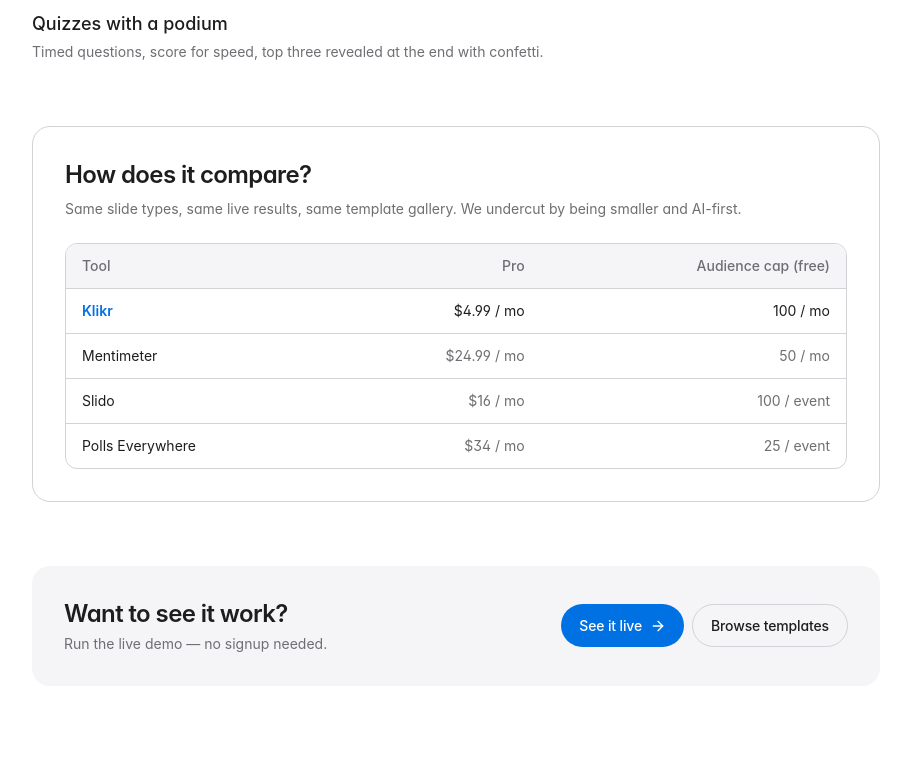
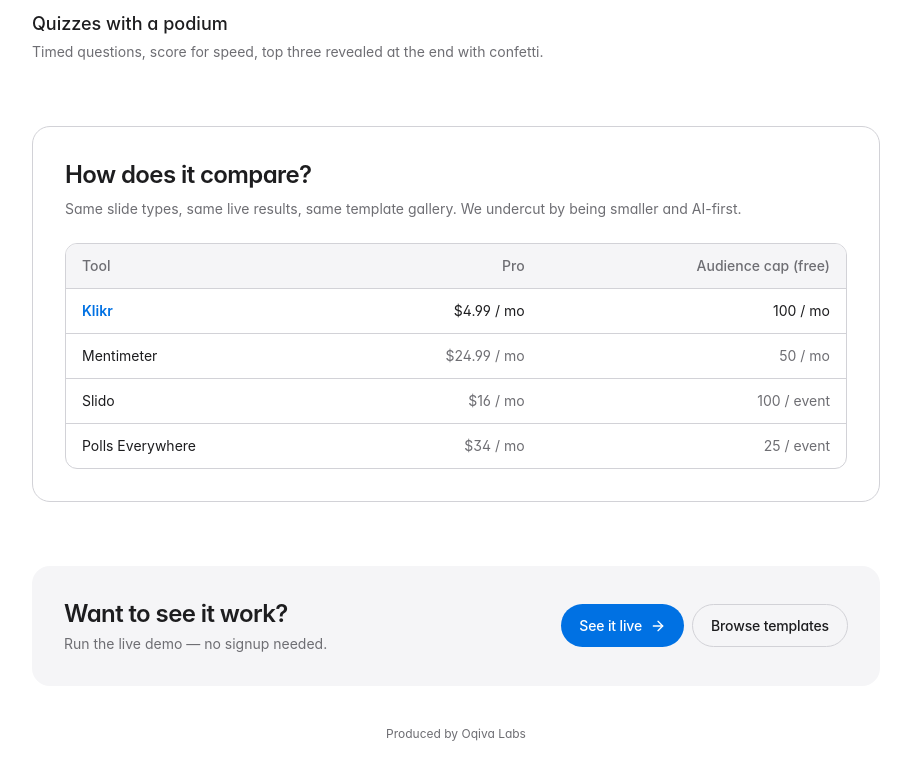
Before and after one commit to wutcharinth/Klikr, a Next.js app: page /about in a window 1280 px wide. Shown: the part 3738-4518 px from the top of the page, without its empty margins (184-1095 px from the left). Before the commit the page ends 4464 px from the top, so only its background shows below. Built offline with nearby package versions, Linux system fonts and the light colour scheme; no server answers.

Commit message:
chore: add Oqiva Labs attribution to landing, about, and README

```diff
--- a/app/about/page.tsx
+++ b/app/about/page.tsx
@@ -131,6 +131,18 @@
           <Link href="/templates" className="btn-ghost">{t("browseTemplates")}</Link>
         </div>
       </section>
+
+      <p className="mt-10 text-center text-xs muted-text">
+        Produced by{" "}
+        <a
+          href="https://oqiva-labs.pages.dev/"
+          target="_blank"
+          rel="noopener noreferrer"
+          className="hover:text-[var(--ink)] underline-offset-4 hover:underline"
+        >
+          Oqiva Labs
+        </a>
+      </p>
     </main>
   );
 }
--- a/app/page.tsx
+++ b/app/page.tsx
@@ -123,6 +123,17 @@
               {t("aboutKlikr")}
             </Link>
           </p>
+          <p className="mt-3 text-center text-[11px] muted-text">
+            Produced by{" "}
+            <a
+              href="https://oqiva-labs.pages.dev/"
+              target="_blank"
+              rel="noopener noreferrer"
+              className="hover:text-[var(--ink)] underline-offset-4 hover:underline"
+            >
+              Oqiva Labs
+            </a>
+          </p>
         </Reveal>
       </section>
     </main>
```
Also changed, not shown: 1 other file (tests, documents, lock files or other folders).
